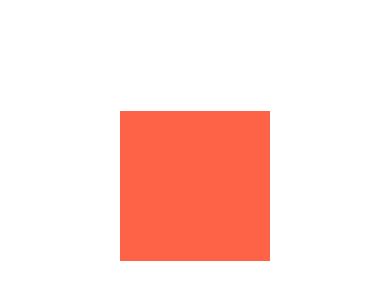
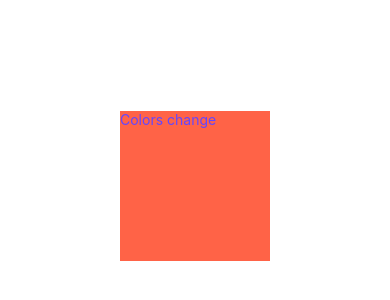
Before and after one commit to cherucole/Animations-Practice, a React Native app: screen / in a window 390 px wide. Shown: the part 236-536 px from the top of the page. Built offline with nearby package versions, Linux system fonts and the light colour scheme.

Commit message:
added interpolation and scale

```diff
--- /dev/null
+++ b/src/components/ColorInterpolate.js
@@ -0,0 +1,60 @@
+import React, { useEffect } from 'react';
+import {
+  View,
+  Text,
+  StyleSheet,
+  TouchableWithoutFeedback,
+  Animated,
+} from 'react-native';
+
+const ColorInterpolate = props => {
+  const colors = new Animated.Value(0);
+
+  const boxInterpolate = colors.interpolate({
+    inputRange: [0, 1],
+    outputRange: ['rgb(255,99,71)', 'rgb(99,71,255)'],
+  });
+  const textInterpolate = colors.interpolate({
+    inputRange: [0, 1],
+    outputRange: ['rgb(99,71,255)', 'rgb(255,99,71)'],
+  });
+
+  const startAnimation = () => {
+    Animated.timing(colors, {
+      toValue: 1,
+      duration: 1500,
+      useNativeDriver: false,
+    }).start();
+  };
+
+  const animatedStyles = {
+    backgroundColor: boxInterpolate,
+  };
+  const textColor = {
+    color: textInterpolate,
+  };
+
+  return (
+    <View style={styles.container}>
+      <TouchableWithoutFeedback onPress={startAnimation}>
+        <Animated.View style={{ ...styles.box, ...animatedStyles }}>
+          <Animated.Text style={textColor}>Colors change</Animated.Text>
+        </Animated.View>
+      </TouchableWithoutFeedback>
+    </View>
+  );
+};
+export default ColorInterpolate;
+
+const styles = StyleSheet.create({
+  container: {
+    flex: 1,
+    alignItems: 'center',
+    justifyContent: 'center',
+  },
+  box: {
+    height: 150,
+    width: 150,
+    backgroundColor: 'tomato',
+  },
+});
--- /dev/null
+++ b/src/components/Opacity.js
@@ -0,0 +1,41 @@
+import React, { useEffect } from 'react';
+import {
+  View,
+  Text,
+  StyleSheet,
+  TouchableWithoutFeedback,
+  Animated,
+} from 'react-native';
+
+const Opacity = props => {
+  const opacity = new Animated.Value(1);
+  const startAnimation = () => {
+    Animated.timing(opacity, {
+      toValue: 0,
+      duration: 1500,
+      useNativeDriver: false,
+    }).start(); //you can have another animation/function inside start to call it afterwards
+  };
+
+  return (
+    <View style={styles.container}>
+      <TouchableWithoutFeedback onPress={startAnimation}>
+        <Animated.View style={{ ...styles.box, opacity }} />
+      </TouchableWithoutFeedback>
+    </View>
+  );
+};
+export default Opacity;
+
+const styles = StyleSheet.create({
+  container: {
+    flex: 1,
+    alignItems: 'center',
+    justifyContent: 'center',
+  },
+  box: {
+    height: 150,
+    width: 150,
+    backgroundColor: 'tomato',
+  },
+});
--- /dev/null
+++ b/src/components/Scale.js
@@ -0,0 +1,60 @@
+import React, { useEffect } from 'react';
+import {
+  View,
+  Text,
+  StyleSheet,
+  TouchableWithoutFeedback,
+  Animated,
+} from 'react-native';
+
+const Scale = props => {
+  const scale = new Animated.Value(1);
+  const startAnimation = () => {
+    Animated.timing(scale, {
+      toValue: 2,
+      duration: 1500,
+      useNativeDriver: false,
+    }).start();
+  };
+  //animations without a function below, executed once screen renders
+  const animatedVals = new Animated.Value(150);
+  Animated.timing(animatedVals, {
+    toValue: 300,
+    duration: 1500,
+    useNativeDriver: false,
+  }).start();
+
+  const AnimatedStyles = {
+    // transform: [
+    //   {
+    //     scale: scale,
+    //   },
+    // ],
+    width: animatedVals,
+    height: animatedVals,
+  };
+
+  return (
+    <View style={styles.container}>
+      <TouchableWithoutFeedback onPress={startAnimation}>
+        <Animated.View style={{ ...styles.box, ...AnimatedStyles }}>
+          <Text>This side forward</Text>
+        </Animated.View>
+      </TouchableWithoutFeedback>
+    </View>
+  );
+};
+export default Scale;
+
+const styles = StyleSheet.create({
+  container: {
+    flex: 1,
+    alignItems: 'center',
+    justifyContent: 'center',
+  },
+  box: {
+    height: 150,
+    width: 150,
+    backgroundColor: 'tomato',
+  },
+});
--- /dev/null
+++ b/src/components/Translate.js
@@ -0,0 +1,50 @@
+import React, { useEffect } from 'react';
+import {
+  View,
+  Text,
+  StyleSheet,
+  TouchableWithoutFeedback,
+  Animated,
+} from 'react-native';
+
+const Translate = props => {
+  const position = new Animated.Value(0);
+  const startAnimation = () => {
+    Animated.timing(position, {
+      toValue: 250,
+      duration: 1500,
+      useNativeDriver: false,
+    }).start(() => {
+      position.setValue(0);
+    }); //you can have another animation/function inside start to call it afterwards
+  };
+  const animatedStyles = {
+    transform: [
+      {
+        translateY: position,
+      },
+    ],
+  };
+
+  return (
+    <View style={styles.container}>
+      <TouchableWithoutFeedback onPress={startAnimation}>
+        <Animated.View style={{ ...styles.box, ...animatedStyles }} />
+      </TouchableWithoutFeedback>
+    </View>
+  );
+};
+export default Translate;
+
+const styles = StyleSheet.create({
+  container: {
+    flex: 1,
+    alignItems: 'center',
+    justifyContent: 'center',
+  },
+  box: {
+    height: 150,
+    width: 150,
+    backgroundColor: 'tomato',
+  },
+});
--- a/src/screens/Animations.js
+++ b/src/screens/Animations.js
@@ -1,40 +1,16 @@
 import React from 'react';
-import {
-  View,
-  Text,
-  StyleSheet,
-  TouchableWithoutFeedback,
-  Animated,
-} from 'react-native';
+import { View, Text, StyleSheet } from 'react-native';
 
-const Animations = props => {
-  const opacity = new Animated.Value(1);
-  const startAnimation = () => {
-    Animated.timing(opacity, {
-      toValue: 0,
-      duration: 1500,
-      useNativeDriver: false,
-    }).start(); //you can have another animation/function inside start to call it afterwards
-  };
-  return (
-    <View style={styles.container}>
-      <TouchableWithoutFeedback onPress={startAnimation}>
-        <Animated.View style={{ ...styles.box, opacity }} />
-      </TouchableWithoutFeedback>
-    </View>
-  );
-};
+import Opacity from '../components/Opacity';
+import Translate from '../components/Translate';
+import Scale from '../components/Scale';
+import ColorInterpolate from '../components/ColorInterpolate';
+
+const Animations = props => <ColorInterpolate />;
 export default Animations;
 
 const styles = StyleSheet.create({
   container: {
     flex: 1,
-    alignItems: 'center',
-    justifyContent: 'center',
-  },
-  box: {
-    height: 150,
-    width: 150,
-    backgroundColor: 'tomato',
   },
 });
```
